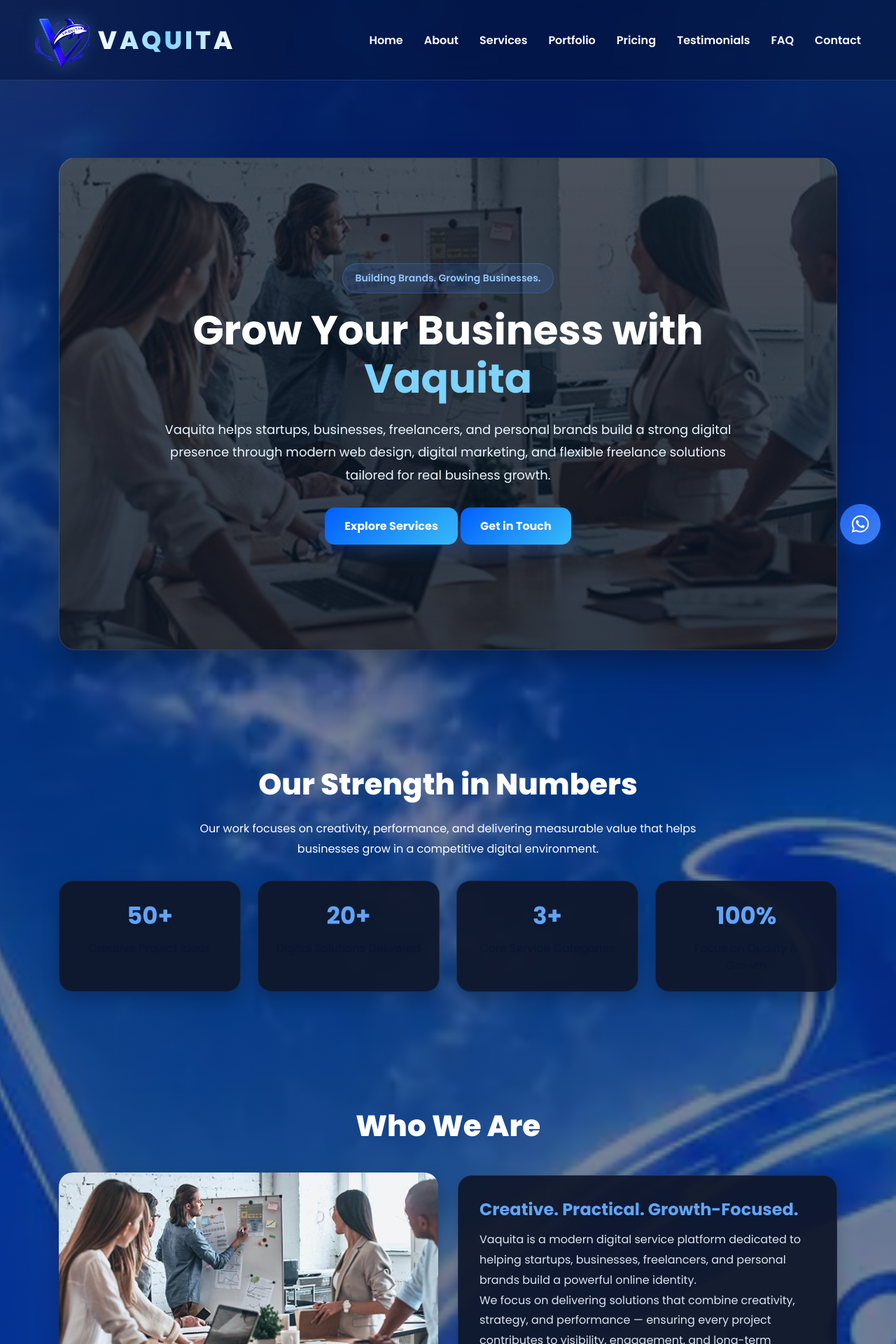
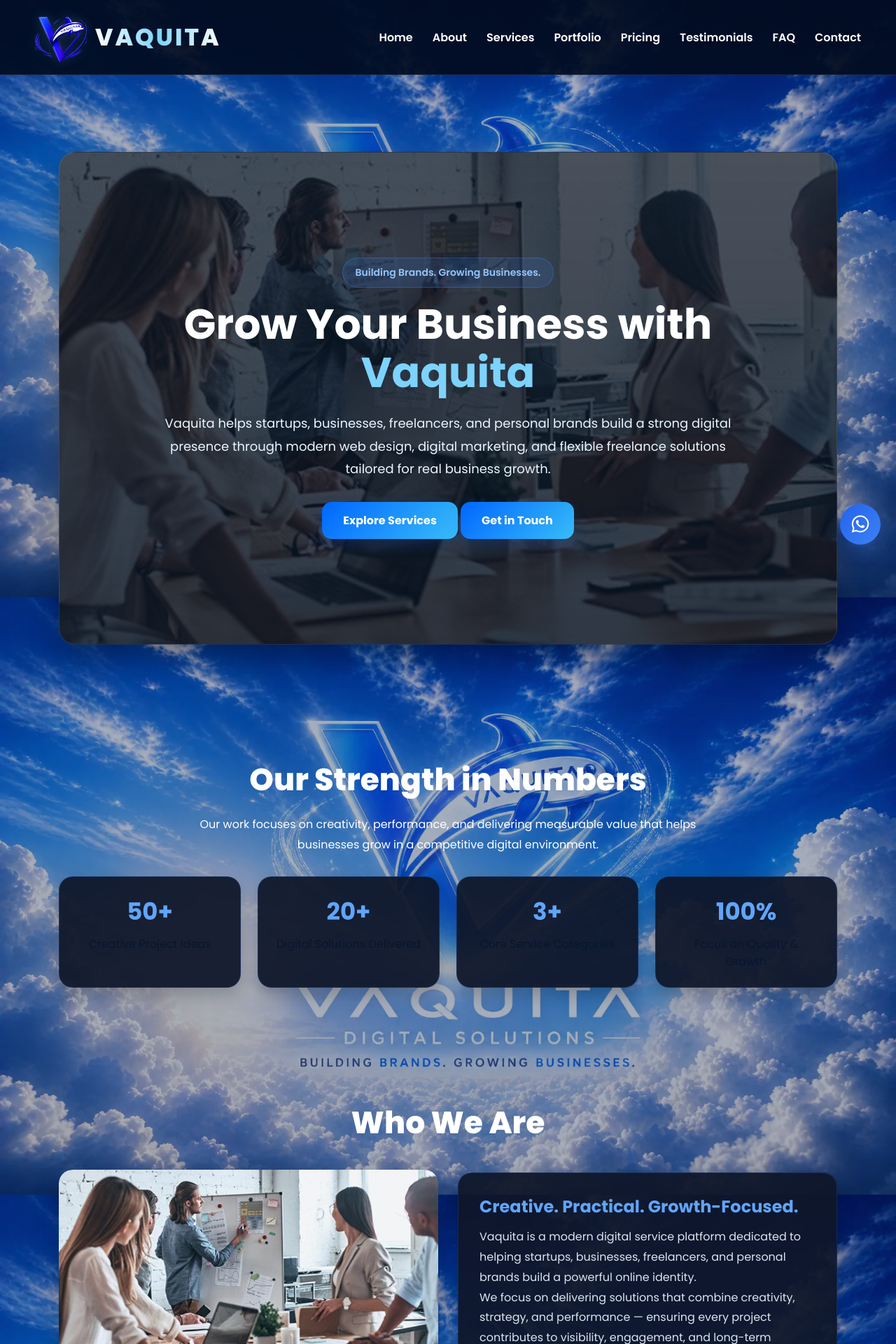
Before and after one commit to vaquitadigitalwork/vaquita-website, a Flask app: page / in a window 1280 px wide. Shown: the top 1920 px of the page at 70% size. Run offline with Flask 3, Linux system fonts and the light colour scheme.

Commit message:
Optimized background loading

```diff
--- a/static/style.css
+++ b/static/style.css
@@ -10,7 +10,7 @@
 }
 
 :root{
-  --blue:#005eff;
+  --blue:#0066ff;
   --blue-light:#38bdf8;
   --purple:#5b2cff;
   --teal:#14b8a6;
@@ -18,10 +18,10 @@
   --text:#07172f;
   --text-light:#ffffff;
 
-  --card-bg:rgba(255,255,255,0.90);
-  --card-border:rgba(0,94,255,0.18);
+  --card-bg:rgba(255,255,255,0.92);
+  --card-border:rgba(255,255,255,0.08);
 
-  --shadow:0 12px 30px rgba(0,55,130,0.15);
+  --shadow:0 8px 18px rgba(0,55,130,0.10);
 }
 
 html{
@@ -33,42 +33,65 @@ body{
   overflow-x:hidden;
   color:var(--text);
 
-  background:
+  background-image:
     linear-gradient(
-      rgba(5,25,65,0.55),
-      rgba(5,25,65,0.55)
+      rgba(5,25,65,0.35),
+      rgba(5,25,65,0.35)
     ),
-    url("logo1.webp") center center / cover no-repeat;
+    url("logo1.webp");
+
+  background-position:center center;
+  background-size:cover;
+  background-repeat:no-repeat;
+  background-attachment:fixed;
 
   background-color:#071a3d;
 
   position:relative;
 }
 
-/* LIGHT OVERLAY */
+/* =========================================
+   LOADER
+========================================= */
 
-body::before{
-  content:"";
+#loader{
   position:fixed;
   inset:0;
+  background:#071a3d;
 
-  background:
-    radial-gradient(circle at top left,
-      rgba(255,255,255,0.10),
-      transparent 30%
-    ),
-    radial-gradient(circle at top right,
-      rgba(56,189,248,0.10),
-      transparent 28%
-    );
+  display:flex;
+  align-items:center;
+  justify-content:center;
 
-  pointer-events:none;
-  z-index:0;
+  z-index:999999;
+
+  transition:opacity 0.6s ease;
 }
 
-body > *{
-  position:relative;
-  z-index:1;
+.loader-logo{
+  color:white;
+  font-size:42px;
+  font-weight:800;
+  letter-spacing:6px;
+
+  animation:pulse 1.5s infinite;
+}
+
+@keyframes pulse{
+  0%{
+    opacity:0.5;
+    transform:scale(0.96);
+  }
+
+  50%{
+    opacity:1;
+    transform:scale(1);
+  }
+
+  100%{
+    opacity:0.5;
+    transform:scale(0.96);
+  }
 }
 
 /* =========================================
@@ -86,16 +109,16 @@ header{
   justify-content:space-between;
   align-items:center;
 
-  padding:18px 50px;
+  padding:16px 50px;
 
-  background:rgba(5,20,60,0.55);
+  background:rgba(3,12,32,0.92);
 
-  backdrop-filter:blur(10px);
-
-  border-bottom:1px solid rgba(255,255,255,0.12);
+  border-bottom:1px solid rgba(255,255,255,0.08);
 }
 
-/* LOGO */
+/* =========================================
+   LOGO
+========================================= */
 
 .logo-link{
   display:flex;
@@ -105,25 +128,25 @@ header{
 }
 
 .logo-img{
-  height:78px;
+  height:74px;
   width:auto;
   object-fit:contain;
 
   filter:
-    brightness(1.08)
-    drop-shadow(0 0 12px rgba(125,211,252,0.35));
+    brightness(1.05)
+    drop-shadow(0 0 8px rgba(125,211,252,0.20));
 
   transition:0.3s ease;
 }
 
 .logo-link:hover .logo-img{
-  transform:scale(1.05);
+  transform:scale(1.04);
 }
 
 .logo-text{
-  font-size:36px;
+  font-size:34px;
   font-weight:800;
-  letter-spacing:4px;
+  letter-spacing:3px;
   text-transform:uppercase;
 
   background:linear-gradient(
@@ -137,12 +160,14 @@ header{
   -webkit-text-fill-color:transparent;
 }
 
-/* NAV */
+/* =========================================
+   NAV
+========================================= */
 
 nav{
   display:flex;
   align-items:center;
-  gap:30px;
+  gap:28px;
 }
 
 nav a{
@@ -190,31 +215,28 @@ nav a:hover::after{
 }
 
 .hero{
-  min-height:80vh;
+  min-height:88vh;
 
   display:flex;
   align-items:center;
 }
 
-/* HERO CARD */
+/* =========================================
+   HERO CARD
+========================================= */
 
 .hero-home{
   width:100%;
 
-  padding:70px 45px;
+  padding:75px 50px;
 
   border-radius:28px;
 
-  background:
-    linear-gradient(
-      135deg,
-      rgba(3,18,48,0.90),
-      rgba(3,18,48,0.60)
-    );
+  background:rgba(3,18,48,0.82);
 
-  border:1px solid rgba(255,255,255,0.15);
+  border:1px solid rgba(255,255,255,0.10);
 
-  box-shadow:0 20px 45px rgba(0,40,120,0.25);
+  box-shadow:0 18px 40px rgba(0,40,120,0.20);
 }
 
 .hero-content{
@@ -222,8 +244,8 @@ nav a:hover::after{
 }
 
 .hero-content h1{
-  font-size:58px;
-  line-height:1.2;
+  font-size:60px;
+  line-height:1.15;
 
   color:white;
 
@@ -251,7 +273,7 @@ nav a:hover::after{
 
   color:white;
 
-  font-size:42px;
+  font-size:44px;
   font-weight:800;
 
   margin-bottom:18px;
@@ -275,7 +297,7 @@ nav a:hover::after{
 button{
   display:inline-block;
 
-  padding:14px 28px;
+  padding:14px 30px;
 
   border:none;
   border-radius:14px;
@@ -297,7 +319,7 @@ button{
 
   text-decoration:none;
 
-  box-shadow:0 10px 24px rgba(0,94,255,0.22);
+  box-shadow:0 8px 20px rgba(0,94,255,0.18);
 }
 
 .btn:hover,
```
Also changed, not shown: other parts of static/style.css (+18 -14 lines).
